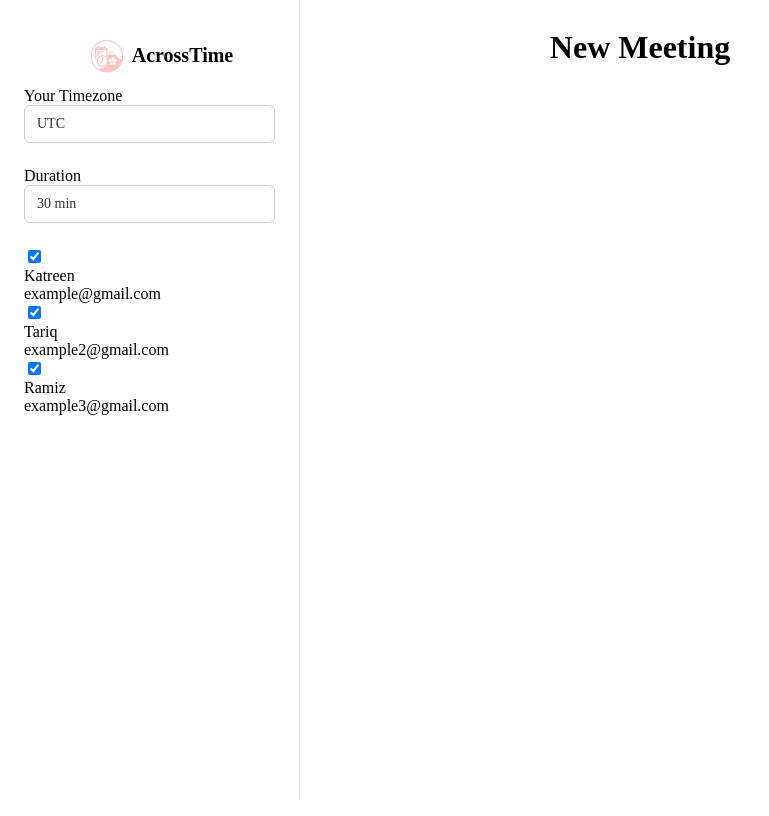
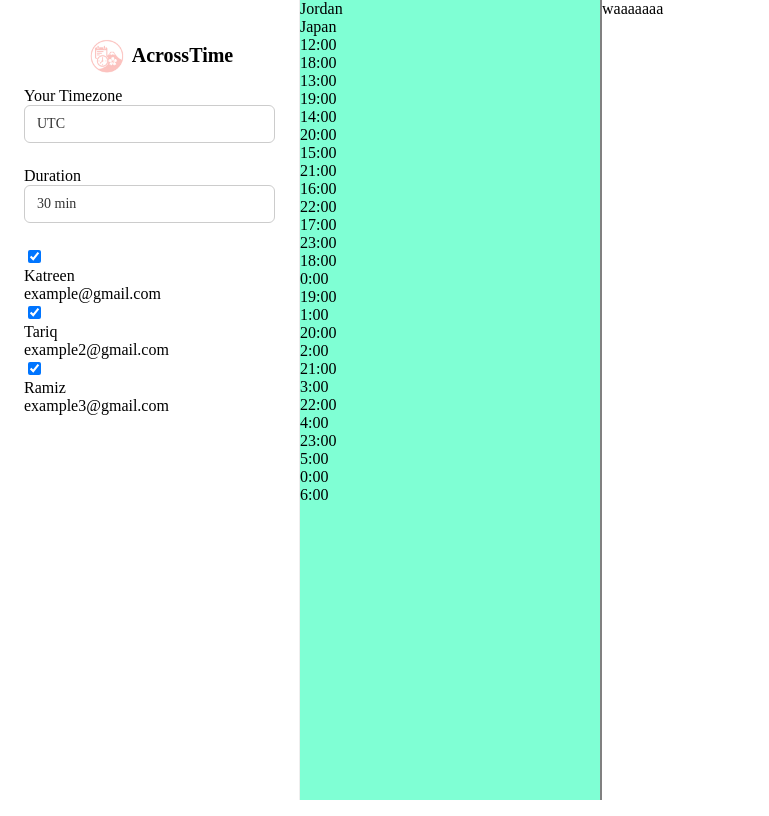
Before and after one commit to aiyoshida/ProjectLab-meeting-app, a React (Create React App) app in the folder my-react-app/: page /newmeeting in a window 1280 px wide. Shown: the whole page, without its empty margins (0-769 px from the left). Built offline with nearby package versions, Linux system fonts and the light colour scheme; a web font is replaced by a local one.

Commit message:
position-fixed-changes

```diff
--- /dev/null
+++ b/my-react-app/src/components/NewMeetingCalendar.css
@@ -0,0 +1,9 @@
+.calendar-container{
+     left: 600px;
+     position: fixed;
+     top: 0;
+     width: 850px;
+     height: 100vh;
+     background-color: white;
+     border-left: 2px solid grey;
+}
--- /dev/null
+++ b/my-react-app/src/components/NewMeetingCalendar.jsx
@@ -0,0 +1,13 @@
+import './NewMeetingCalendar.css';
+import React from "react";
+
+export default function NewMeetingCalendar(){
+
+     return(
+          <div className="calendar-container">
+               waaaaaaa
+
+          </div>
+     );
+
+}
--- a/my-react-app/src/components/NewMeetingLeftSideBar.css
+++ b/my-react-app/src/components/NewMeetingLeftSideBar.css
@@ -1,15 +1,13 @@
 
 .left-sidebar{
-     width:300px;
+     position: fixed;
+     top: 0;
+     left: 0;
+     width: 300px;
      height: 100vh;
      background-color: white;
-     padding: 30px;
-     position: fixed;
-     left: 0;
-     top:0;              /* 中身をflexレイアウトにする */
-     flex-direction: column;      /* 子要素を縦に並べる（ロゴ→メニュー） */
-     padding: 24px;               /* 中身の余白を全体に24px追加 */
-     box-sizing: border-box;      /* paddingやborderを含めて width/height を制御 */
+     /* 中身の余白を全体に24px追加 */
+     /*box-sizing: border-box;      /* paddingやborderを含めて width/height を制御 */
      border-right: 1px solid #eee;
 }
 
--- a/my-react-app/src/components/NewMeetingLeftSideBar.jsx
+++ b/my-react-app/src/components/NewMeetingLeftSideBar.jsx
@@ -1,9 +1,6 @@
 import React from "react";
 import './NewMeetingLeftSideBar.css';
 import icon from '../images/icon.png';
-import plus from '../images/plus.svg'
-import home from '../images/home.svg'
-import contact from '../images/contact.svg'
 
 const mockInvitees = [
      { name: "Katreen", email: "example@gmail.com" },
--- a/my-react-app/src/components/NewMeetingOthersTime.css
+++ b/my-react-app/src/components/NewMeetingOthersTime.css
@@ -0,0 +1,8 @@
+.othertimezone-container{
+     background-color:aquamarine;
+     position: fixed;
+     top: 0;
+     left: 300px;
+     width: 300px;
+     height: 100vh;
+}
--- a/my-react-app/src/components/NewMeetingOthersTime.jsx
+++ b/my-react-app/src/components/NewMeetingOthersTime.jsx
@@ -1,12 +1,39 @@
 import './NewMeetingOthersTime.css';
+import getBaseTime from '../utils/getBaseTime';
 import React from "react";
 import { DateTime } from 'luxon';
 
 
-export default function NewMeetingOthersTimer() {
+export default function NewMeetingOthersTime() {
+
+     //basetime
+     const basetime = getBaseTime();
+
+     //example data
+     const othertimezone = [
+          {label:"Jordan", zone:"Asia/Amman"},
+          {label:"Japan", zone:"Asia/Tokyo"},
+     ];
 
      return(
+          <div className="othertimezone-container">
+          <div className="header-row">
+               {othertimezone.map((tz) =>(
+                    <div key={tz.zone} className="head-item"> {tz.label}</div>
+               ))}
+          </div>
+
           <div>
+               {basetime.map((slot,idx)=>(
+                    <div className="time-row" key={idx}>
+                         {othertimezone.map((tz)=>(
+                          <div key={tz.zone} className="time-item">
+                         {slot.setZone(tz.zone).toFormat("H:mm")}
+                         </div>
+                         ))}
+                    </div>
+               ))}
+          </div>
 
           </div>
      )
--- a/my-react-app/src/pages/NewMeeting.css
+++ b/my-react-app/src/pages/NewMeeting.css
@@ -0,0 +1,6 @@
+.main-wrapper{
+     display:flex;
+     height: 100vh;
+     box-sizing: border-box;
+
+}
--- a/my-react-app/src/pages/NewMeeting.jsx
+++ b/my-react-app/src/pages/NewMeeting.jsx
@@ -1,11 +1,15 @@
-
+import React from "react";
+import './NewMeeting.css';
 import NewMeetingLeftSideBar from '../components/NewMeetingLeftSideBar';
+import NewMeetingOthersTime from '../components/NewMeetingOthersTime';
+import NewMeetingCalendar from '../components/NewMeetingCalendar';
 
 function NewMeeting(){
      return(
-          <div>
+          <div className="main-wrapper">
                 <NewMeetingLeftSideBar/>
-               <h1>New Meeting</h1>
+                <NewMeetingOthersTime/>
+                <NewMeetingCalendar/>
           </div>
      );
 }
--- /dev/null
+++ b/my-react-app/src/utils/getBaseTime.js
@@ -0,0 +1,14 @@
+//Library for date, time operation
+import {DateTime} from "luxon";
+
+export default function getBaseTime() {
+     //Luxonを使った
+     const baseDate = DateTime.local().startOf("day");
+     const slots = [];
+
+     for (let hour = 9; hour < 22; hour++){
+          const slot=baseDate.set({hour, minute:0});
+          slots.push(slot);
+     }
+     return slots;
+};
```
